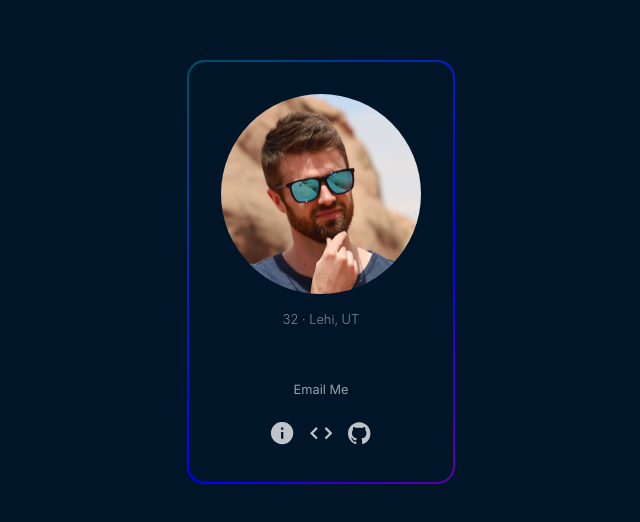
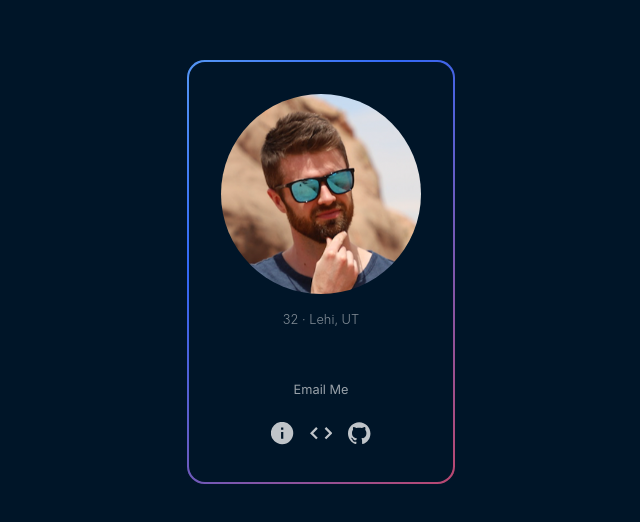
Before and after one commit to zacmiller26/web-portfolio, a Next.js app: page / in a window 1280 px wide. Shown: the part 128-650 px from the top of the page, without its empty margins (319-959 px from the left). Built offline with nearby package versions, Linux system fonts and the light colour scheme.

Commit message:
border update

```diff
--- a/layout/Home.module.sass
+++ b/layout/Home.module.sass
@@ -54,13 +54,14 @@ $spacing: 1rem
     display: flex
     flex-direction: column
     align-items: center
-    background: linear-gradient(-45deg, red, blue, green, yellow)
-    background-size: 300% 300%
-    animation: gradient 14s ease infinite
+    background: linear-gradient(-45deg, #F63933, #3368F6, #A1FFF0)
+    background-size: 200% 200%
+    animation: gradient 12s ease infinite
     padding: 2px
     border-radius: 1.1rem
     z-index: 99
     box-sizing: border-box
+
 
     .card
       position: relative
@@ -72,6 +73,7 @@ $spacing: 1rem
       border-radius: 1rem
       height: 100%
       flex: 1
+      z-index: 1
 
       &[data-fixed]
         padding: 1.5rem
```
